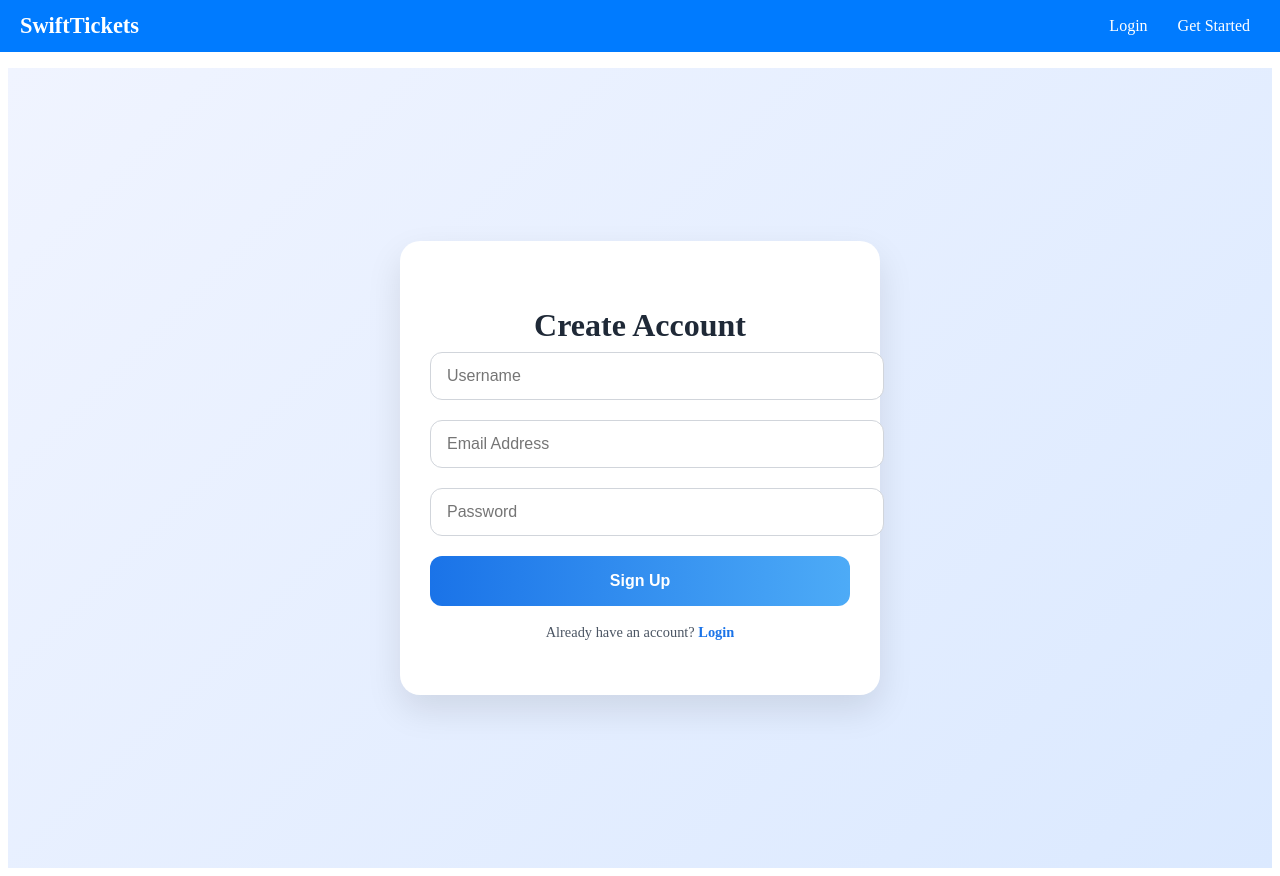
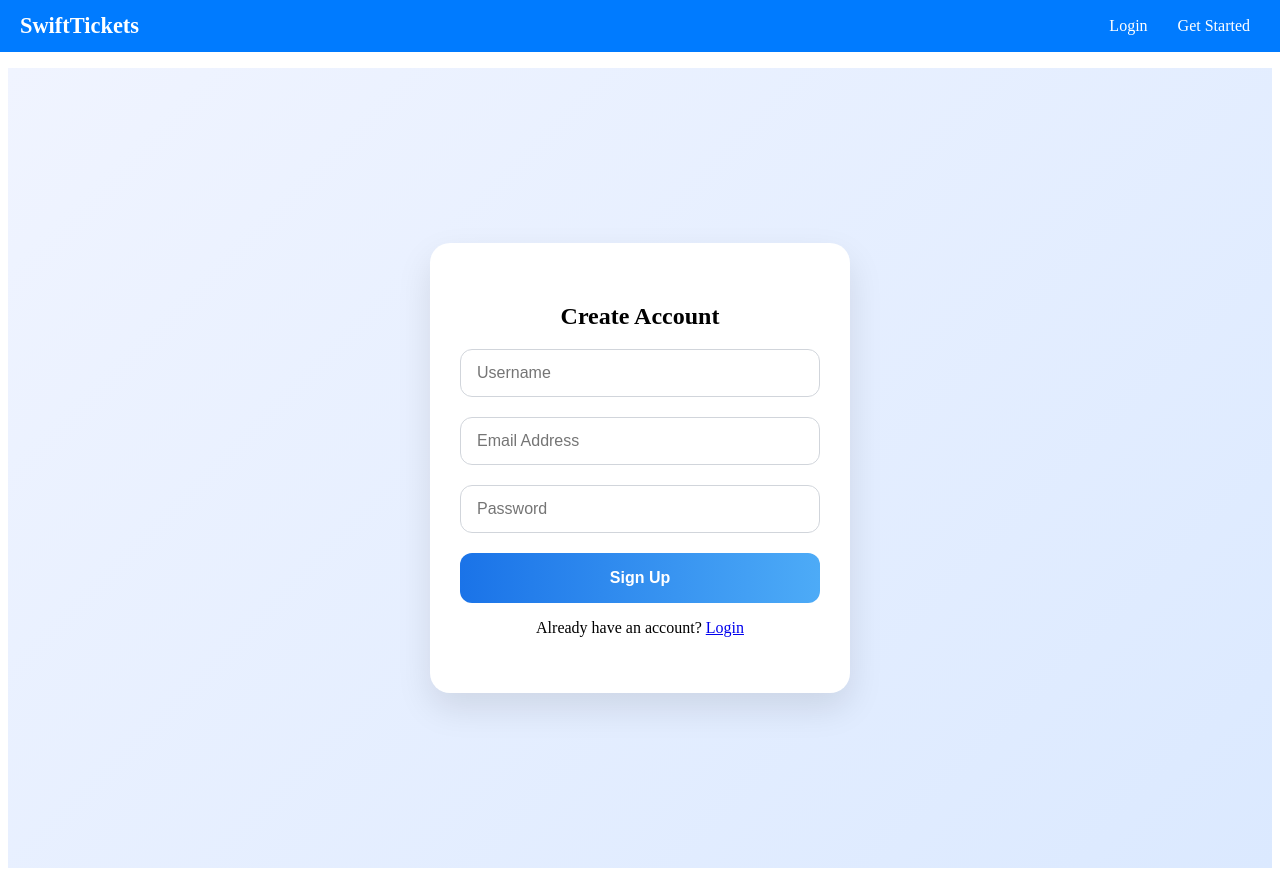
Before and after one commit to ImahWisdom/SwiftTickets, a React (Vite) app: page /auth/signup in a window 1280 px wide. Built offline with nearby package versions, Linux system fonts and the light colour scheme.

Commit message:
update login and css form

```diff
--- a/src/pages/Login/Login.css
+++ b/src/pages/Login/Login.css
@@ -1,3 +1,8 @@
+/* Ensure consistent box-sizing */
+*, *::before, *::after {
+  box-sizing: border-box;
+}
+
 /* PAGE WRAPPER */
 .auth-page {
   min-height: 100vh;
@@ -6,7 +11,6 @@
   align-items: center;
   background: linear-gradient(135deg, #f0f4ff, #dbe9ff);
   padding: 20px;
-  box-sizing: border-box;
 }
 
 /* CARD */
@@ -18,24 +22,13 @@
   width: 100%;
   max-width: 420px;
   text-align: center;
-}
-
-/* HEADING */
-.auth-card h2 {
-  font-size: 2rem;
-  margin-bottom: 8px;
-  color: #1F2937;
-}
-
-.subtitle {
-  font-size: 1rem;
-  color: #4B5563;
-  margin-bottom: 24px;
+  overflow: hidden; /* prevent children from overflowing */
 }
 
 /* INPUTS */
 .auth-form input {
   width: 100%;
+  max-width: 100%; /* prevent overflow */
   padding: 14px 16px;
   margin-bottom: 20px;
   border-radius: 12px;
@@ -44,15 +37,10 @@
   transition: 0.3s ease;
 }
 
-.auth-form input:focus {
-  outline: none;
-  border-color: #1A73E8;
-  box-shadow: 0 0 6px rgba(26,115,232,0.3);
-}
-
 /* BUTTON */
 .btn-gradient {
   width: 100%;
+  max-width: 100%;
   padding: 16px;
   border: none;
   border-radius: 12px;
@@ -64,37 +52,8 @@
   transition: 0.3s ease;
 }
 
-.btn-gradient:hover {
-  background: linear-gradient(90deg, #0F59C9, #1A73E8);
-}
-
-/* ERROR TEXT */
-.error {
-  color: red;
-  margin-bottom: 16px;
-  font-size: 0.9rem;
-}
-
-/* BOTTOM TEXT */
-.bottom-text {
-  margin-top: 18px;
-  font-size: 0.9rem;
-  color: #4B5563;
-}
-
-.bottom-text a {
-  color: #1A73E8;
-  text-decoration: none;
-  font-weight: 600;
-}
-
-.bottom-text a:hover {
-  text-decoration: underline;
-}
-
 /* MOBILE FIXES */
 @media (max-width: 768px) {
-
   .auth-card {
     padding: 28px 20px;
   }
@@ -112,8 +71,4 @@
     padding: 14px;
     font-size: 1rem;
   }
-
-  .bottom-text {
-    font-size: 0.85rem;
-  }
 }
```
